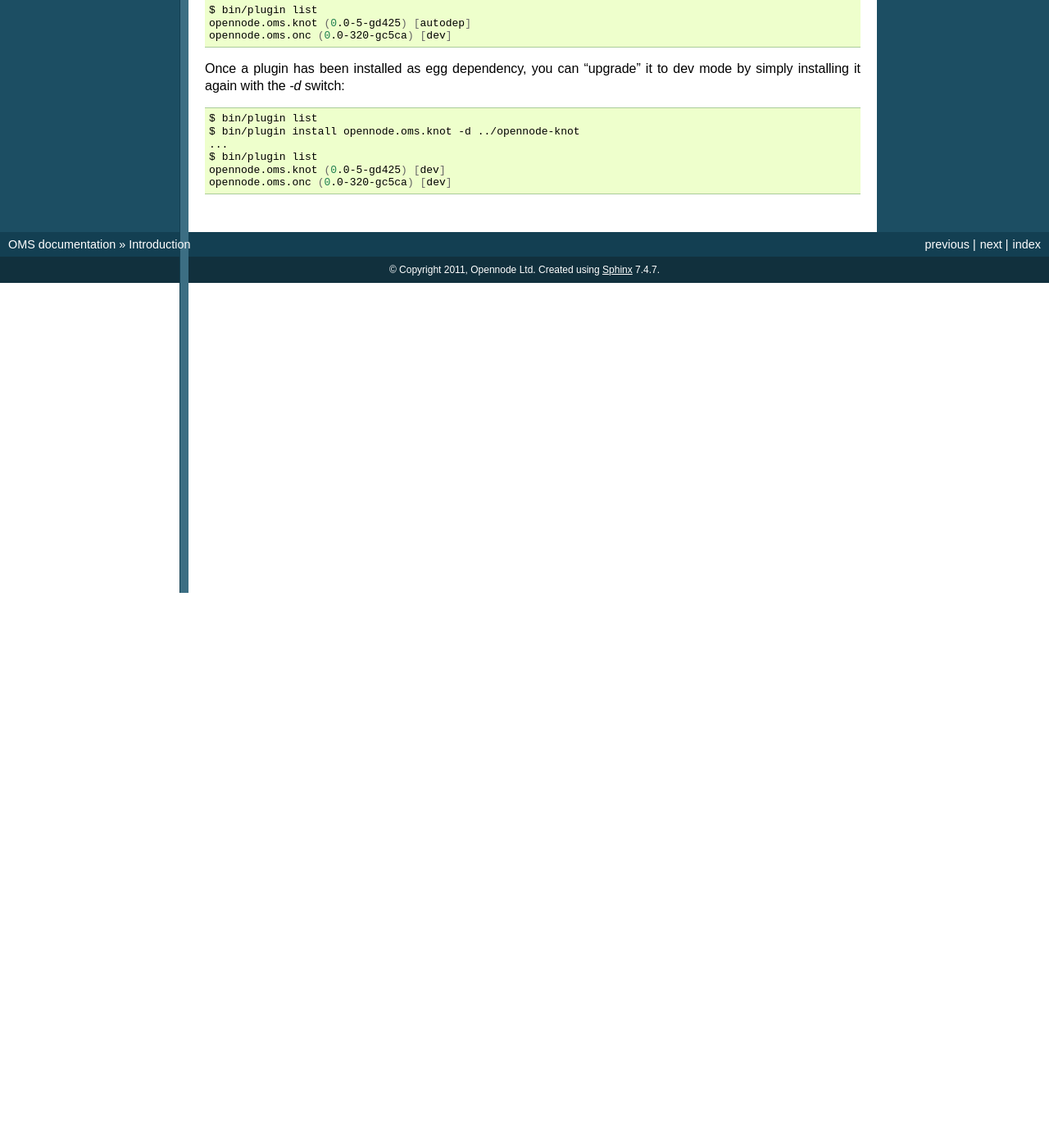
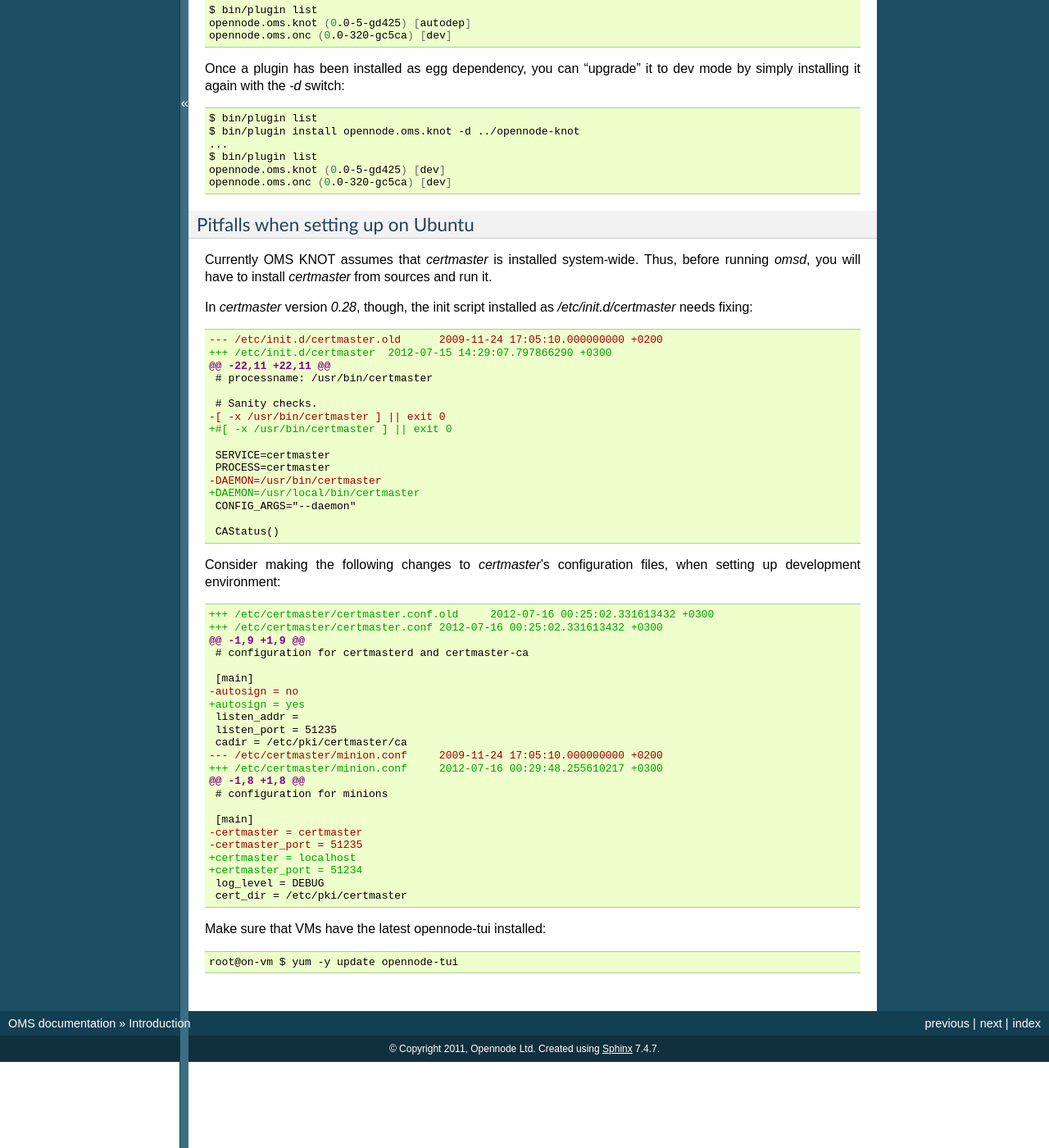
Before and after one commit to opennode/opennode-management, a Sphinx documentation site: the page built from docs/source/intro.rst, in a window 1280 px wide and 1400 px high, scrolled down 1957 px. Shown: the whole window at 82% size. Built offline with Sphinx 7.4.7, drawn with Linux system fonts in a browser that asks for light colours; pages that are not in the unit, such as notebooks, are missing from menus; the version number could not be read and is left out; before the commit the page ends 2680 px from its top, so only the background shows below that; some of the changed text lies outside the part shown.

Commit message:
documented a couple of dev environment setup pitfalls (ON-628)

```diff
--- a/docs/source/intro.rst
+++ b/docs/source/intro.rst
@@ -142,3 +142,67 @@
   $ bin/plugin list
   opennode.oms.knot (0.0-5-gd425) [dev]
   opennode.oms.onc (0.0-320-gc5ca) [dev]
+
+Pitfalls when setting up on Ubuntu
+~~~~~~~~~~~~~~~~~~~~~~~~~~~~~~~~~~
+
+Currently OMS KNOT assumes that `certmaster` is installed system-wide. Thus,
+before running `omsd`, you will have to install `certmaster` from sources and
+run it.
+
+In `certmaster` version `0.28`, though, the init script installed as
+`/etc/init.d/certmaster` needs fixing:
+
+.. code-block:: diff
+
+    --- /etc/init.d/certmaster.old	2009-11-24 17:05:10.000000000 +0200
+    +++ /etc/init.d/certmaster	2012-07-15 14:29:07.797866290 +0300
+    @@ -22,11 +22,11 @@
+     # processname: /usr/bin/certmaster
+
+     # Sanity checks.
+    -[ -x /usr/bin/certmaster ] || exit 0
+    +#[ -x /usr/bin/certmaster ] || exit 0
+
+     SERVICE=certmaster
+     PROCESS=certmaster
+    -DAEMON=/usr/bin/certmaster
+    +DAEMON=/usr/local/bin/certmaster
+     CONFIG_ARGS="--daemon"
+
+     CAStatus()
+
+Consider making the following changes to `certmaster`'s configuration files,
+when setting up development environment:
+
+.. code-block:: diff
+
+    +++ /etc/certmaster/certmaster.conf.old	2012-07-16 00:25:02.331613432 +0300
+    +++ /etc/certmaster/certmaster.conf	2012-07-16 00:25:02.331613432 +0300
+    @@ -1,9 +1,9 @@
+     # configuration for certmasterd and certmaster-ca
+
+     [main]
+    -autosign = no
+    +autosign = yes
+     listen_addr =
+     listen_port = 51235
+     cadir = /etc/pki/certmaster/ca
+    --- /etc/certmaster/minion.conf	2009-11-24 17:05:10.000000000 +0200
+    +++ /etc/certmaster/minion.conf	2012-07-16 00:29:48.255610217 +0300
+    @@ -1,8 +1,8 @@
+     # configuration for minions
+
+     [main]
+    -certmaster = certmaster
+    -certmaster_port = 51235
+    +certmaster = localhost
+    +certmaster_port = 51234
+     log_level = DEBUG
+     cert_dir = /etc/pki/certmaster
+
+Make sure that VMs have the latest opennode-tui installed:
+
+.. code-block:: sh
+
+    root@on-vm $ yum -y update opennode-tui
```
